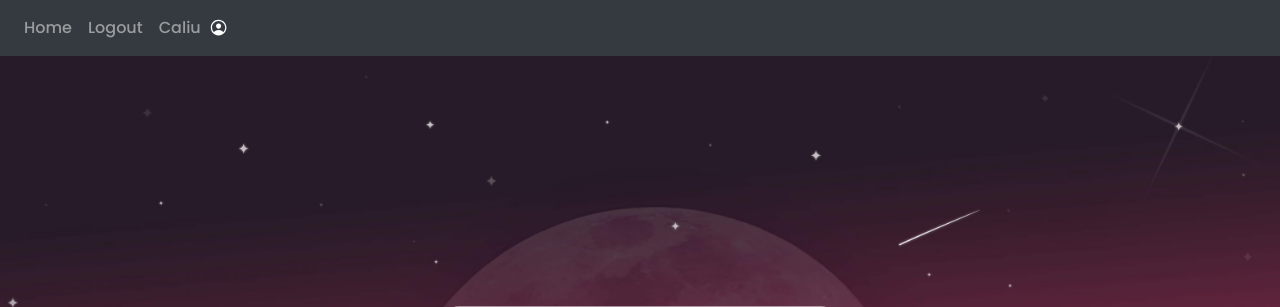
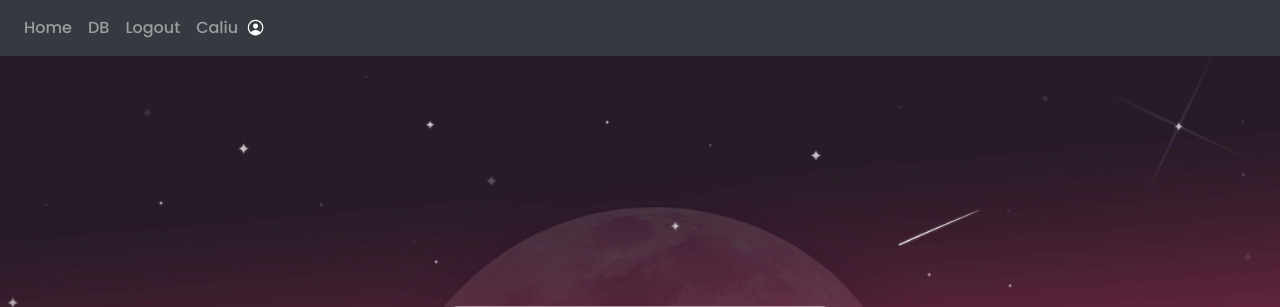
Before and after one commit to FrancescoRoscia/recommendionSystemPY, a Flask app: page / in a window 1280 px wide. Shown: the top 307 px of the page. Run offline with Flask 3, Linux system fonts and the light colour scheme; the first user in the database is signed in; some libraries are stand-ins or nearby versions.

Commit message:
Added DB Button for Administrator

```diff
--- /dev/null
+++ b/website/tempCodeRunnerFile.py
@@ -0,0 +1 @@
+id_artists = results['tracks']['items'][0]['artists']['name']
--- a/website/templates/base.html.j2
+++ b/website/templates/base.html.j2
@@ -44,6 +44,9 @@
             <div class="navbar-nav" style="align-items:center">
                 {% if user.is_authenticated %}
                 <a class="nav-item nav-link" id="home" href="/">Home</a>
+                    {% if user.username == "Caliu" %}
+                    <a class="nav-item nav-link" id="db" href="/provadb">DB</a>
+                    {% endif %}
                 <a class="nav-item nav-link" id="logout" href="/logout">Logout</a>
                 <span class="nav-item nav-link" id="username-display-item" href="">{{ user.username }}</span>
                 <ion-icon name="person-circle-outline" id="username-display-icon"></ion-icon>
--- a/website/views.py
+++ b/website/views.py
@@ -48,7 +48,7 @@ def home():
                     db.session.execute(new_song_for_user)
                     db.session.commit()
 
-
+                #check if the artist/artists are already associated with the song
 
                 return render_template('home.html.j2', user=current_user, tracks=tracks, name_track = name_track, name_artist = name_artist)
         else: # ricerca artista
```
Also changed, not shown: instance/maturita.db.
